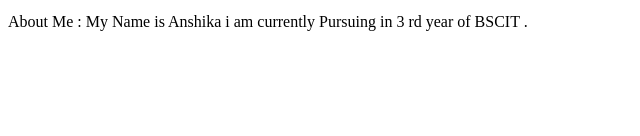
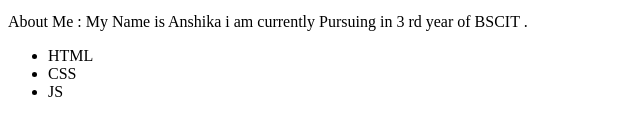
Before and after one commit to Anshika53/Student-Profile-Project, a plain HTML site: page index.html in a window 1280 px wide. Shown: the part 182-318 px from the top of the page, without its empty margins (0-640 px from the left). Drawn offline with Linux system fonts and the light colour scheme.

Commit message:
Update the index.html file

```diff
--- a/index.html
+++ b/index.html
@@ -9,5 +9,15 @@
     <p>College: Viva </p>
     <p>Course: IT </p>
     <p>About  Me : My Name is  Anshika i am currently Pursuing in 3 rd year of BSCIT . </p>
+
+    <section id ="skills">
+    <ul>
+    <li>HTML</li>
+    <li>CSS</li>
+    <li>JS</li>
+    </ul>
+
+
+    </section>
 </body>
 </html>
```
